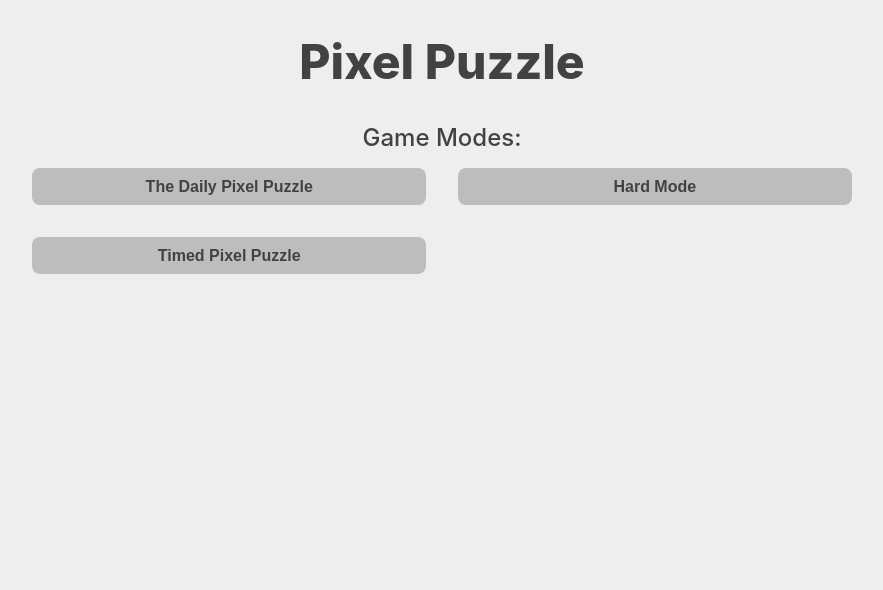
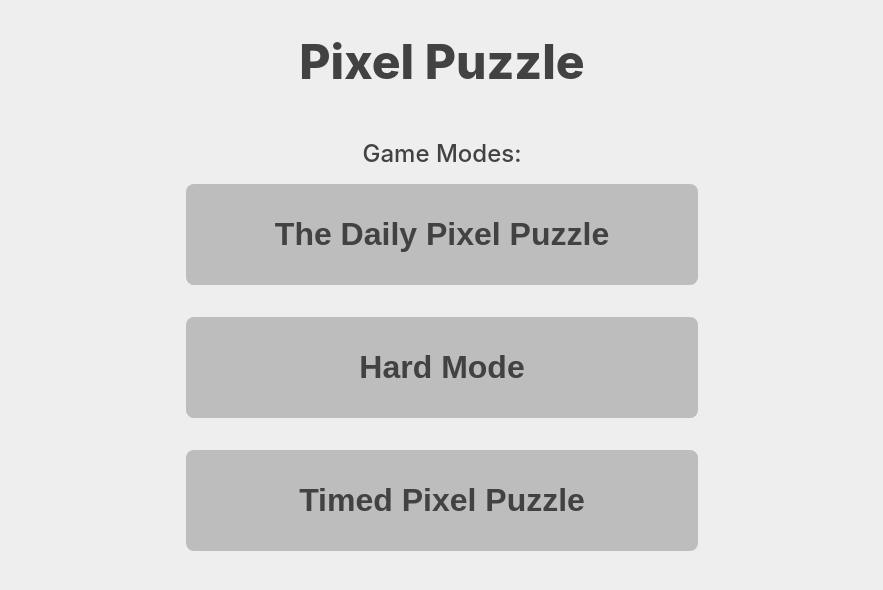
Before and after one commit to johnnymayodev/Pixel-Puzzle, a Flask app: page / in a window 1280 px wide. Shown: the top 590 px of the page, without its empty margins (198-1081 px from the left). Run offline with Flask 3, Linux system fonts and the light colour scheme; some libraries are stand-ins or nearby versions.

Commit message:
Updated styling

```diff
--- a/web/static/css/style.css
+++ b/web/static/css/style.css
@@ -19,7 +19,7 @@
 }
 
 body {
-  width: clamp(300px, 80%, 1200px);
+  width: 100vw;
   background-color: var(--background-color);
   color: var(--text-color);
   font-family: "Inter";
@@ -38,18 +38,17 @@ p {
 }
 
 header {
+  padding: 1rem 0 2rem 0;
+  width: 100vw;
   display: grid;
-  /* 3 columns */
+
   grid-template-columns: 1fr 1fr 1fr;
-  gap: 1rem;
-  padding: 1rem;
+
   align-items: center;
 }
 
 header > * {
-  display: flex;
-  justify-content: center;
-  align-items: center;
+  margin: 0 auto;
 }
 
 button {
@@ -64,15 +63,27 @@ button {
   cursor: pointer;
 }
 
+button:hover {
+  background-color: var(--gray-500);
+}
+
+button:active {
+  background-color: var(--gray-600);
+  scale: 0.95;
+
+  transition: all 0.3s;
+}
+
 #games {
-  width: 80%;
+  width: 40%;
   margin: 0 auto;
   display: grid;
   gap: 2rem;
-  grid-template-columns: 1fr 1fr;
   padding: 1rem;
 }
 
 #games > button {
   width: 100%;
+  padding: 2rem;
+  font-size: 2rem;
 }
```
Also changed, not shown: web/static/css/hard.css (added, +14 -0 lines), web/static/css/wordle.css (+4 -5 lines).
